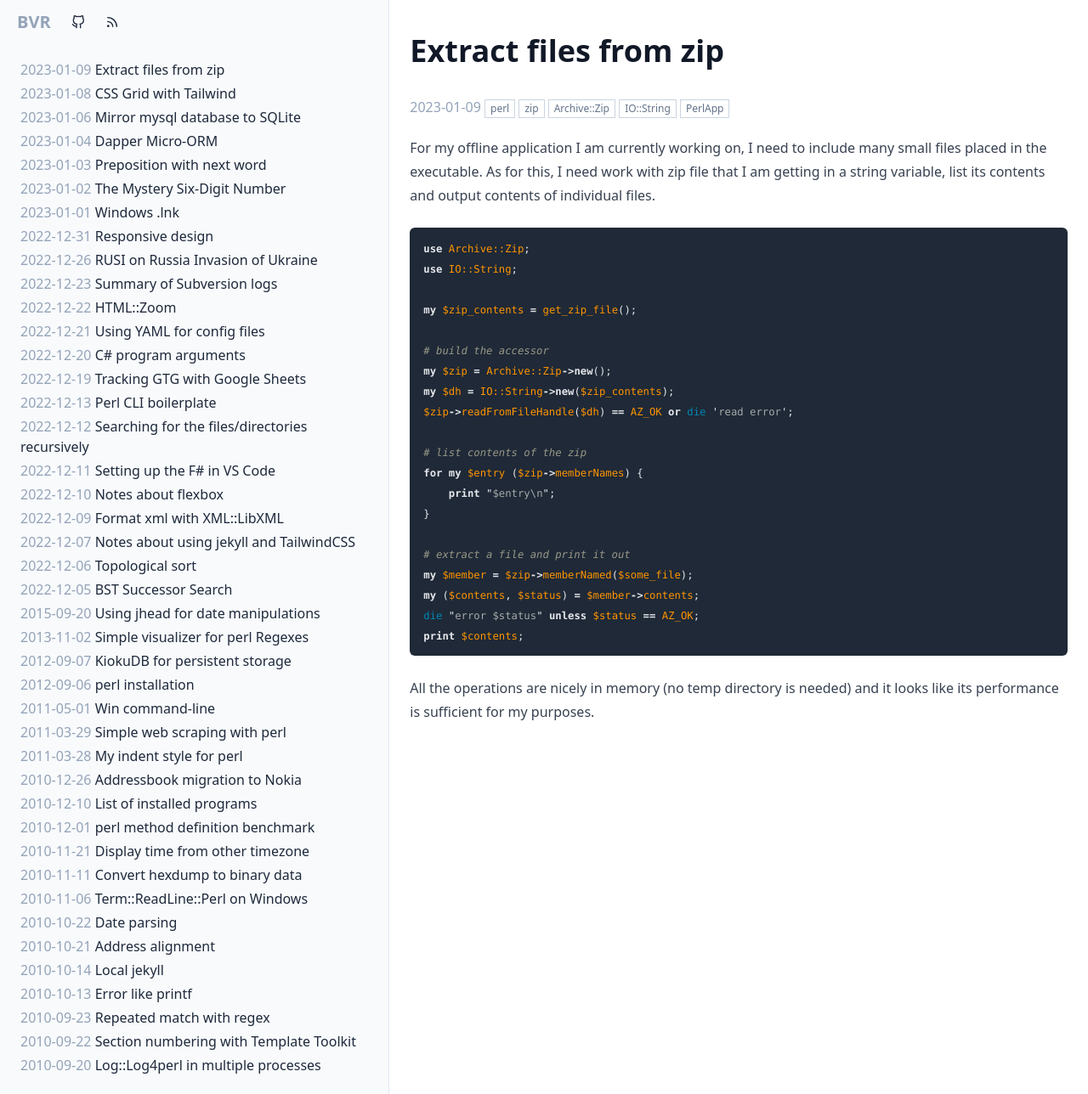
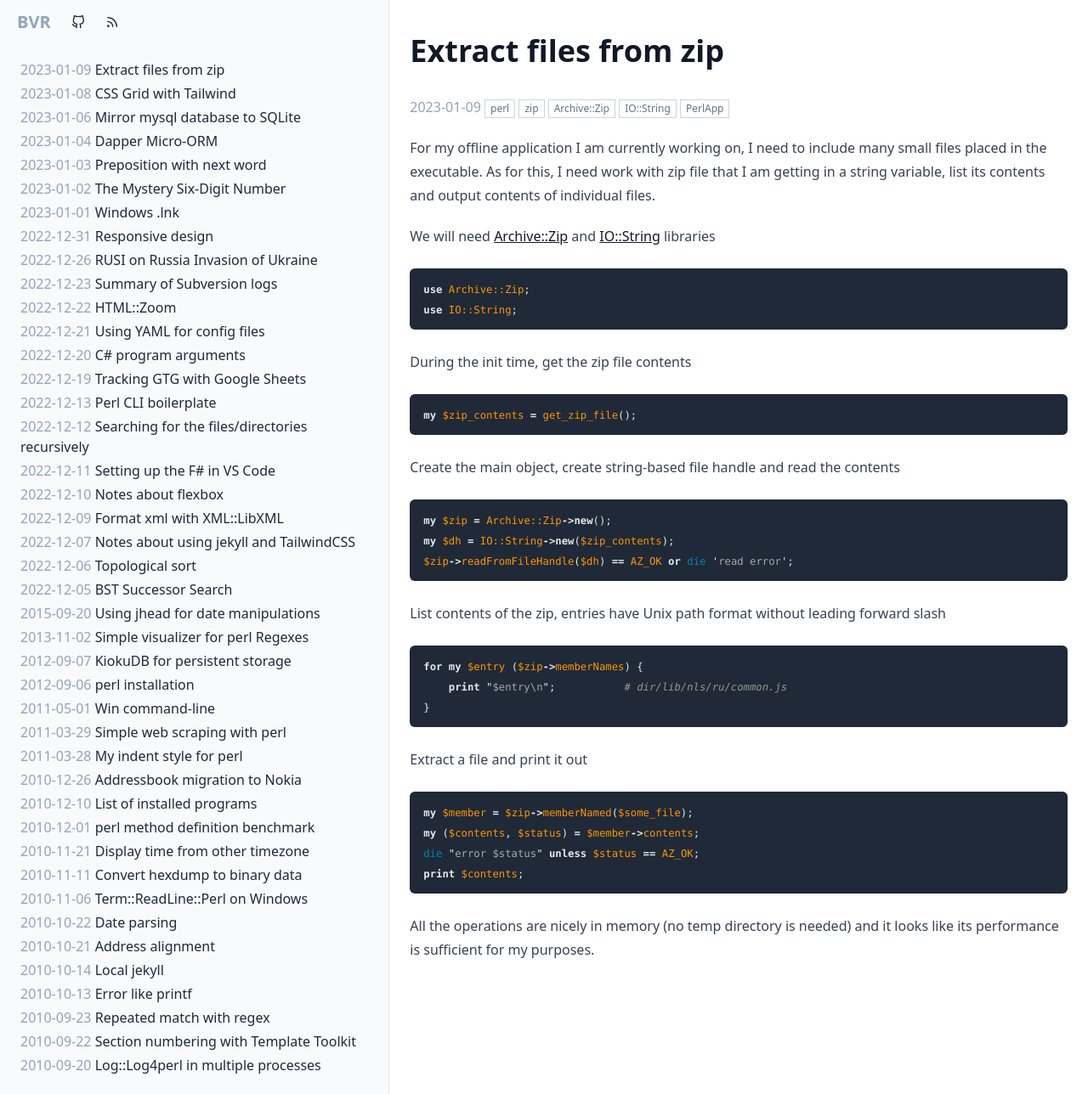
Before and after one commit to bvr/bvr.github.io, a Jekyll site: the page built from _posts/2023-01-09-extract-zip.md, in a window 1280 px wide. Shown: the whole page at 85% size. Built offline with Jekyll 4.4.1, drawn with Linux system fonts in a browser that asks for light colours.

Commit message:
Improved formatting and added links

````diff
--- a/_posts/2023-01-09-extract-zip.md
+++ b/_posts/2023-01-09-extract-zip.md
@@ -11,23 +11,38 @@ tags:
 ---
 For my offline application I am currently working on, I need to include many small files placed in the executable. As for this, I need work with zip file that I am getting in a string variable, list its contents and output contents of individual files.
 
+We will need [Archive::Zip][1] and [IO::String][2] libraries
+
 ```perl
 use Archive::Zip;
 use IO::String;
+```
 
+During the init time, get the zip file contents
+
+```perl
 my $zip_contents = get_zip_file();
+```
 
-# build the accessor
+Create the main object, create string-based file handle and read the contents
+
+```perl
 my $zip = Archive::Zip->new();
 my $dh = IO::String->new($zip_contents);
 $zip->readFromFileHandle($dh) == AZ_OK or die 'read error';
+```
 
-# list contents of the zip
+List contents of the zip, entries have Unix path format without leading forward slash
+
+```perl
 for my $entry ($zip->memberNames) {
-    print "$entry\n";
+    print "$entry\n";           # dir/lib/nls/ru/common.js
 }
+```
 
-# extract a file and print it out
+Extract a file and print it out
+
+```perl
 my $member = $zip->memberNamed($some_file);
 my ($contents, $status) = $member->contents;
 die "error $status" unless $status == AZ_OK;
````
Also changed, not shown: other parts of _posts/2023-01-09-extract-zip.md (+3 -0 lines).
